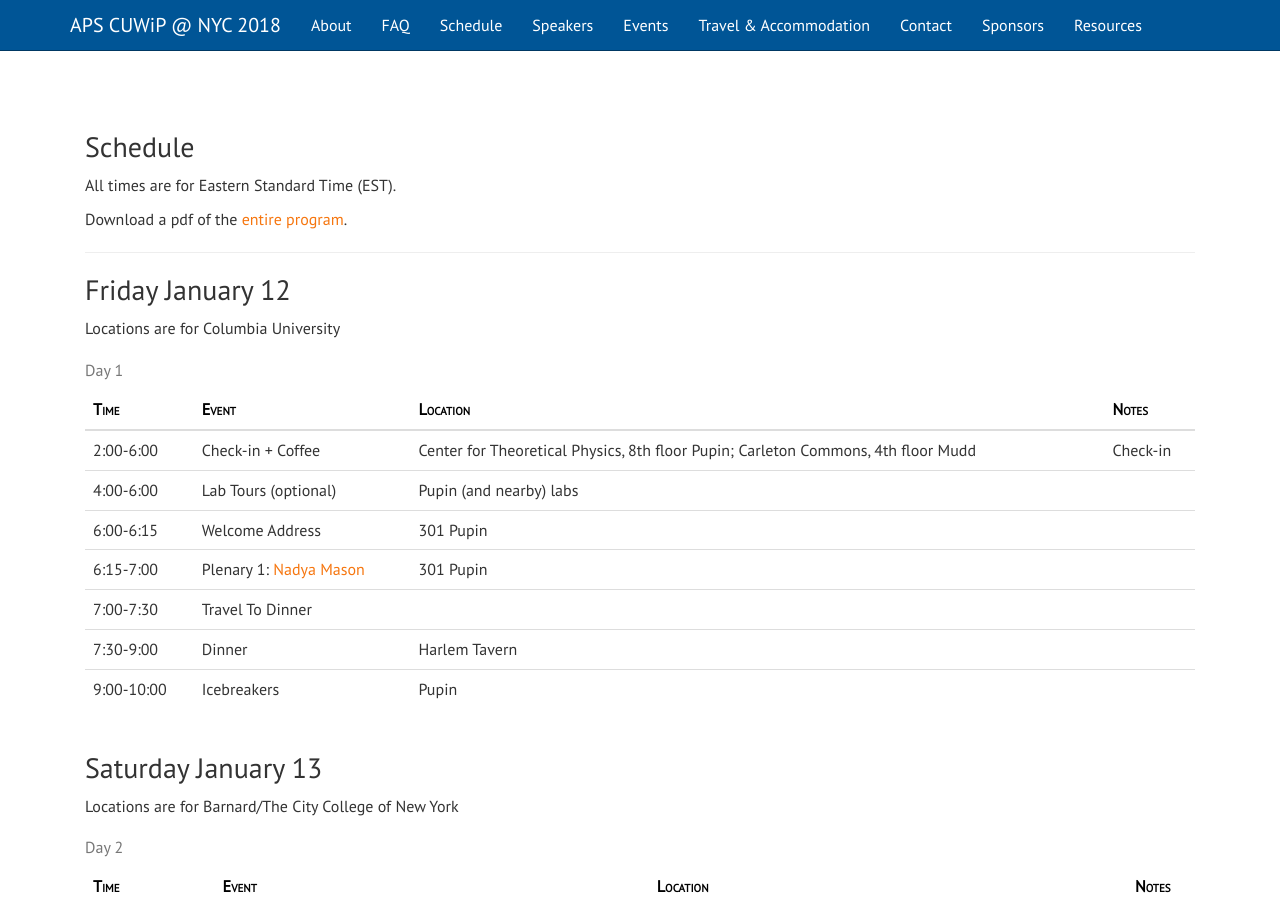
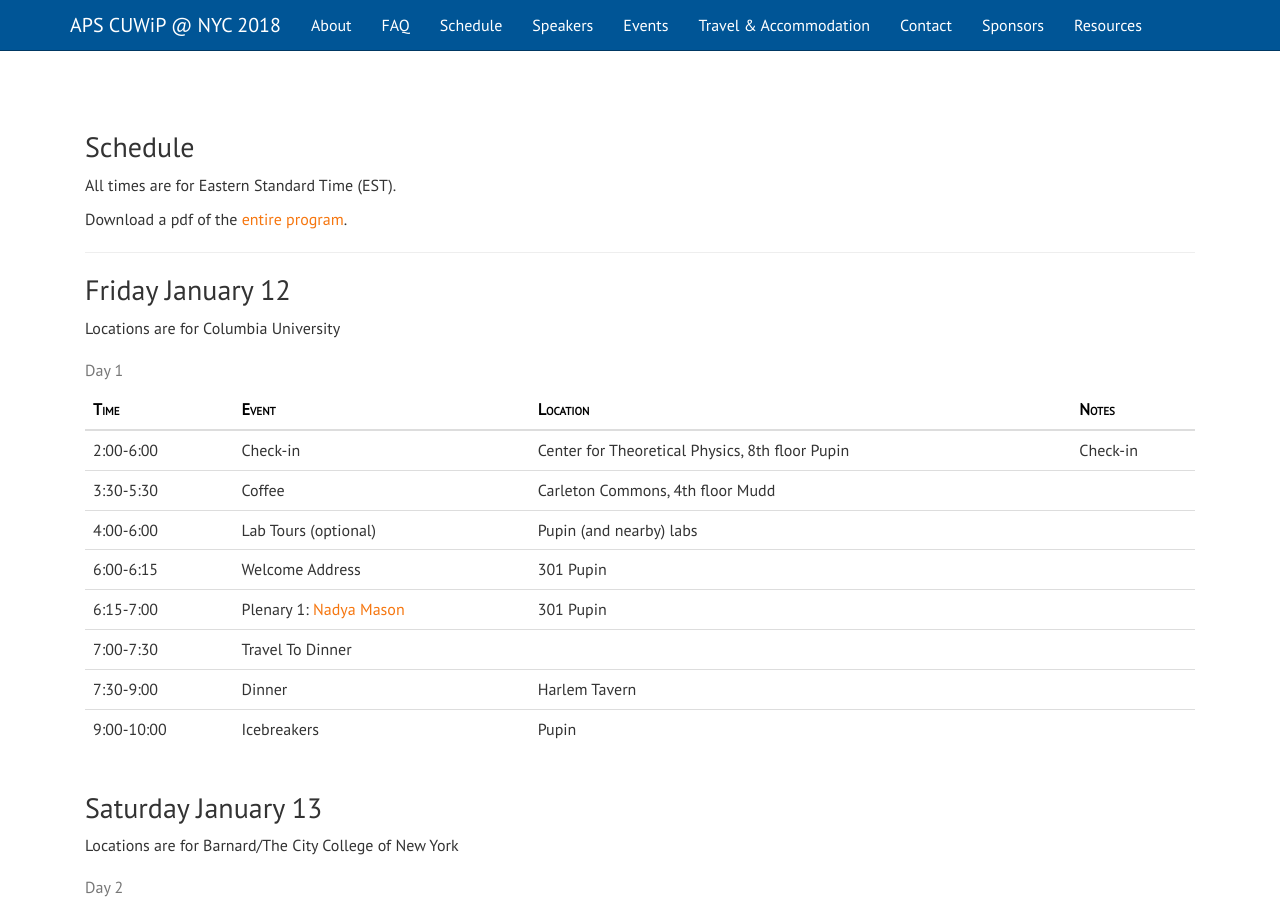
Before and after one commit to cuwip-nyc/cuwip-nyc.github.io, a Jekyll site: the page built from schedule.html, in a window 1280 px wide and 900 px high. Built offline with Jekyll 4.4.1, drawn with Linux system fonts in a browser that asks for light colours; nearby versions of some CDN libraries.

Commit message:
fix friday coffee

```diff
--- a/schedule.html
+++ b/schedule.html
@@ -20,7 +20,8 @@ order: 3
 <thead>
 <tr><th>Time</th><th>Event</th><th>Location</th><th>Notes</th></tr>
 </thead>
-<tr><td>2:00-6:00</td><td>Check-in + Coffee </td><td>Center for Theoretical Physics, 8th floor Pupin; Carleton Commons, 4th floor Mudd</td><td>Check-in</td></tr>
+<tr><td>2:00-6:00</td><td>Check-in</td><td>Center for Theoretical Physics, 8th floor Pupin</td><td>Check-in</td></tr>
+<tr><td>3:30-5:30</td><td>Coffee</td><td>Carleton Commons, 4th floor Mudd</td><td></td></tr>
 <tr><td>4:00-6:00</td><td>Lab Tours (optional)</td><td>Pupin (and nearby) labs</td><td></td></tr>
 <tr><td>6:00-6:15</td><td>Welcome Address</td><td>301 Pupin</td><td></td></tr>
 <tr><td>6:15-7:00</td><td>Plenary 1:  <a href="{{site.baseurl}}/speakers/#plenarySpeakers">Nadya Mason</a>  </td><td>301 Pupin</td><td></td></tr>
```
Also changed, not shown: 1 other file.
